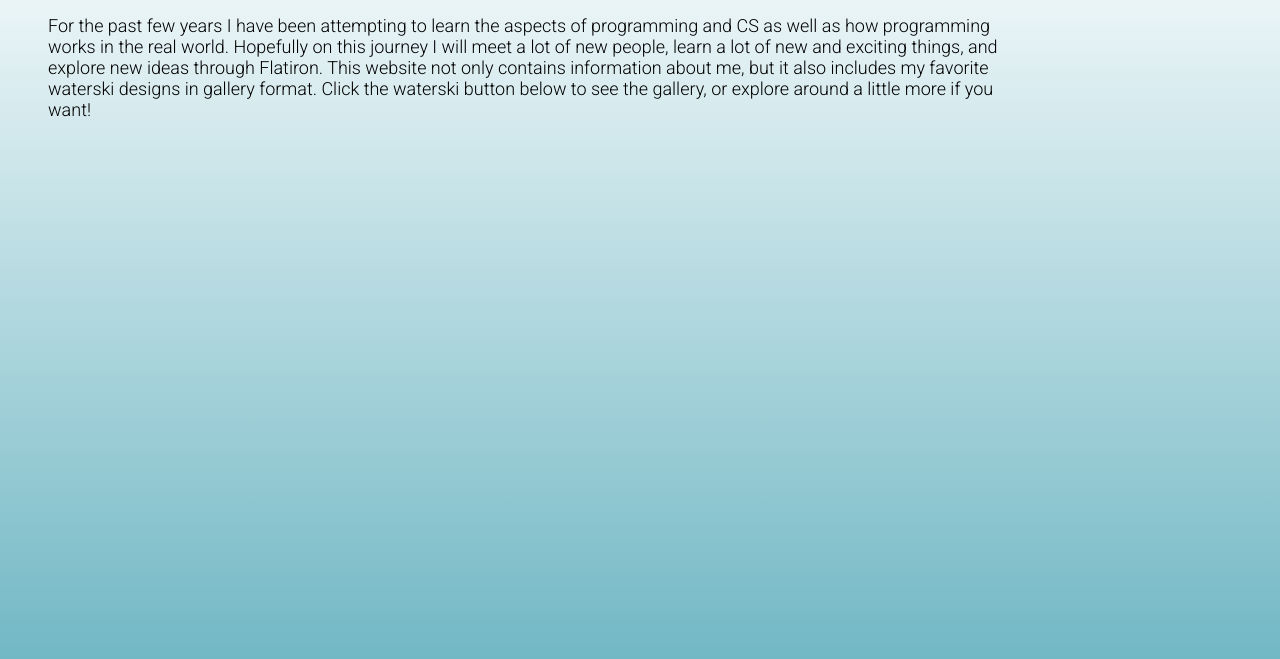
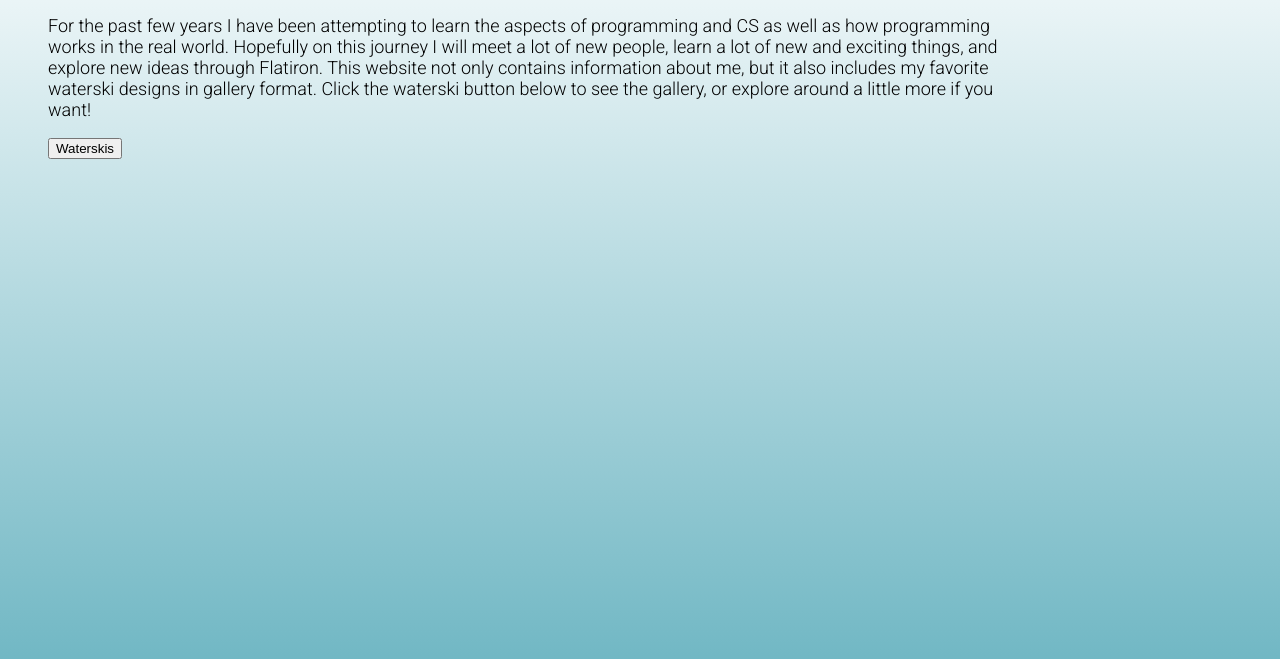
Before and after one commit to jacobborga/PreworkProject, a plain HTML site: page index.html in a window 1280 px wide. Shown: the part 113-772 px from the top of the page. Drawn offline with Linux system fonts and the light colour scheme.

Commit message:
Added waterski section

```diff
--- a/index.html
+++ b/index.html
@@ -18,6 +18,11 @@
 			of new and exciting things, and explore new ideas through Flatiron. This website not only contains
 			information about me, but it also includes my favorite waterski designs in gallery format. Click the
 			waterski button below to see the gallery, or explore around a little more if you want!</p>
+		<button id="navToWaterski">Waterskis</button>
+	</section>
+	<section class="hide" id="waterski">
+		<h2>Waterskis</h2>
+		<button id="navToHome">Home</button>
 	</section>
 	<script defer src="./index.js"></script>
 </body>
```
